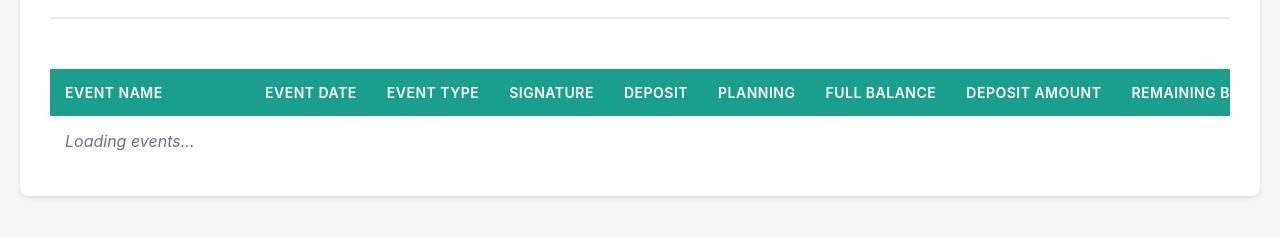
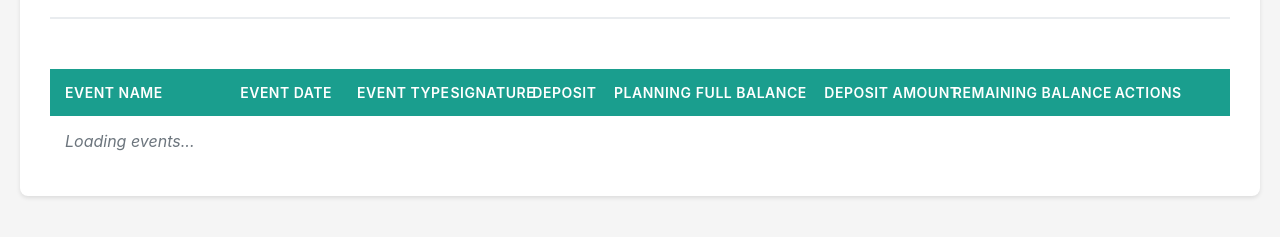
Before and after one commit to signaturesoundlighting/apps, a website: page Management/management.html in a window 1280 px wide. Shown: the part 481-718 px from the top of the page. Drawn offline with nearby package versions, Linux system fonts and the light colour scheme.

Commit message:
formatting

```diff
--- a/Management/management.css
+++ b/Management/management.css
@@ -218,24 +218,27 @@ body {
     width: 100%;
     border-collapse: collapse;
     margin-top: 20px;
-    table-layout: auto;
+    table-layout: fixed;
 }
 
-/* Set minimum widths for columns to prevent truncation */
+/* Set column widths to prevent truncation and ensure alignment */
 .events-table th:nth-child(1),
 .events-table td:nth-child(1) {
+    width: 15%;
     min-width: 200px;
     white-space: nowrap;
 }
 
 .events-table th:nth-child(2),
 .events-table td:nth-child(2) {
+    width: 10%;
     min-width: 120px;
     white-space: nowrap;
 }
 
 .events-table th:nth-child(3),
 .events-table td:nth-child(3) {
+    width: 8%;
     min-width: 100px;
     white-space: nowrap;
 }
@@ -244,11 +247,13 @@ body {
 .events-table td:nth-child(4),
 .events-table th:nth-child(5),
 .events-table td:nth-child(5) {
+    width: 7%;
     min-width: 90px;
 }
 
 .events-table th:nth-child(6),
 .events-table td:nth-child(6) {
+    width: 7%;
     min-width: 80px;
 }
 
@@ -258,12 +263,14 @@ body {
 .events-table td:nth-child(8),
 .events-table th:nth-child(9),
 .events-table td:nth-child(9) {
+    width: 11%;
     min-width: 130px;
     white-space: nowrap;
 }
 
 .events-table th:nth-child(10),
 .events-table td:nth-child(10) {
+    width: 14%;
     min-width: 140px;
 }
 
@@ -278,6 +285,8 @@ body {
     font-size: 14px;
     text-transform: uppercase;
     letter-spacing: 0.5px;
+    vertical-align: middle;
+    box-sizing: border-box;
 }
 
 /* Event Name - left aligned */
@@ -301,6 +310,8 @@ body {
 .events-table td {
     padding: 15px;
     border-bottom: 1px solid #e9ecef;
+    vertical-align: middle;
+    box-sizing: border-box;
 }
 
 .events-table td.event-name {
@@ -309,6 +320,7 @@ body {
     gap: 10px;
     white-space: nowrap;
     overflow: visible;
+    vertical-align: middle;
 }
 
 .event-name-text {
```
